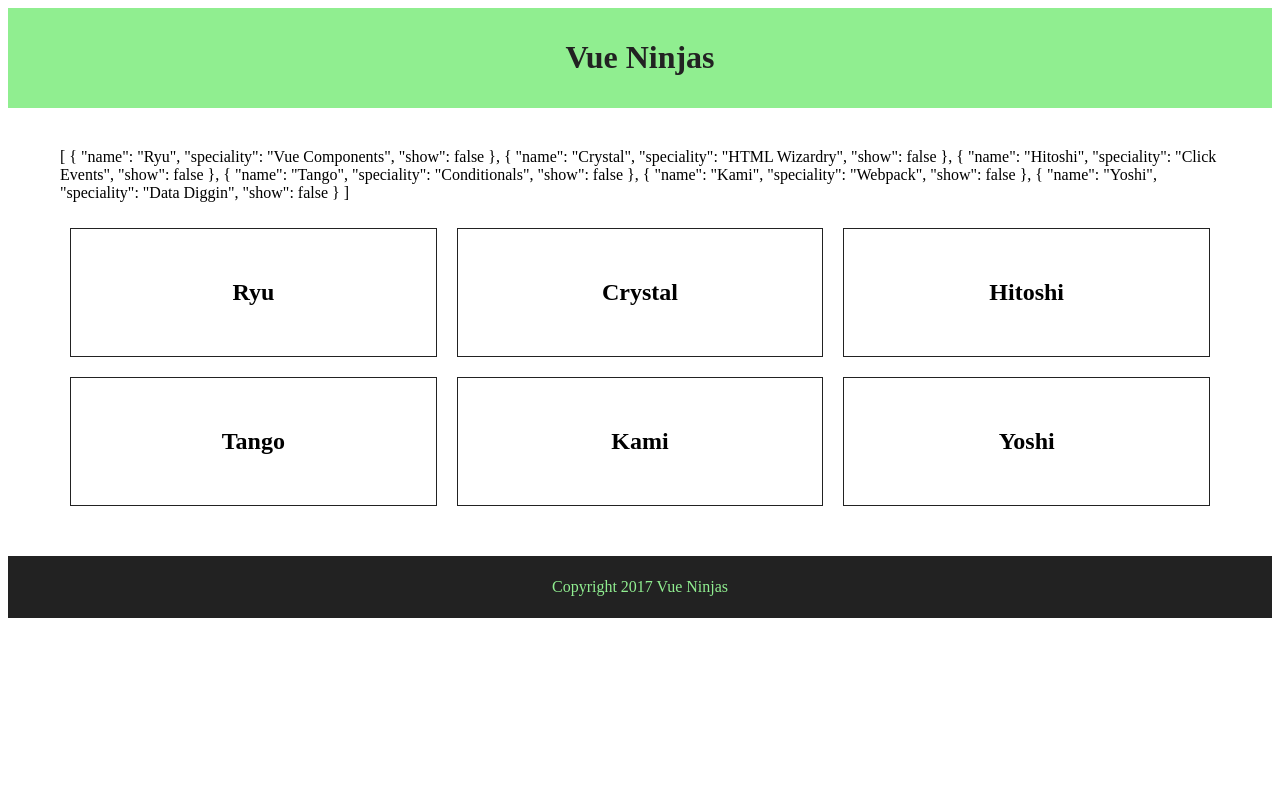
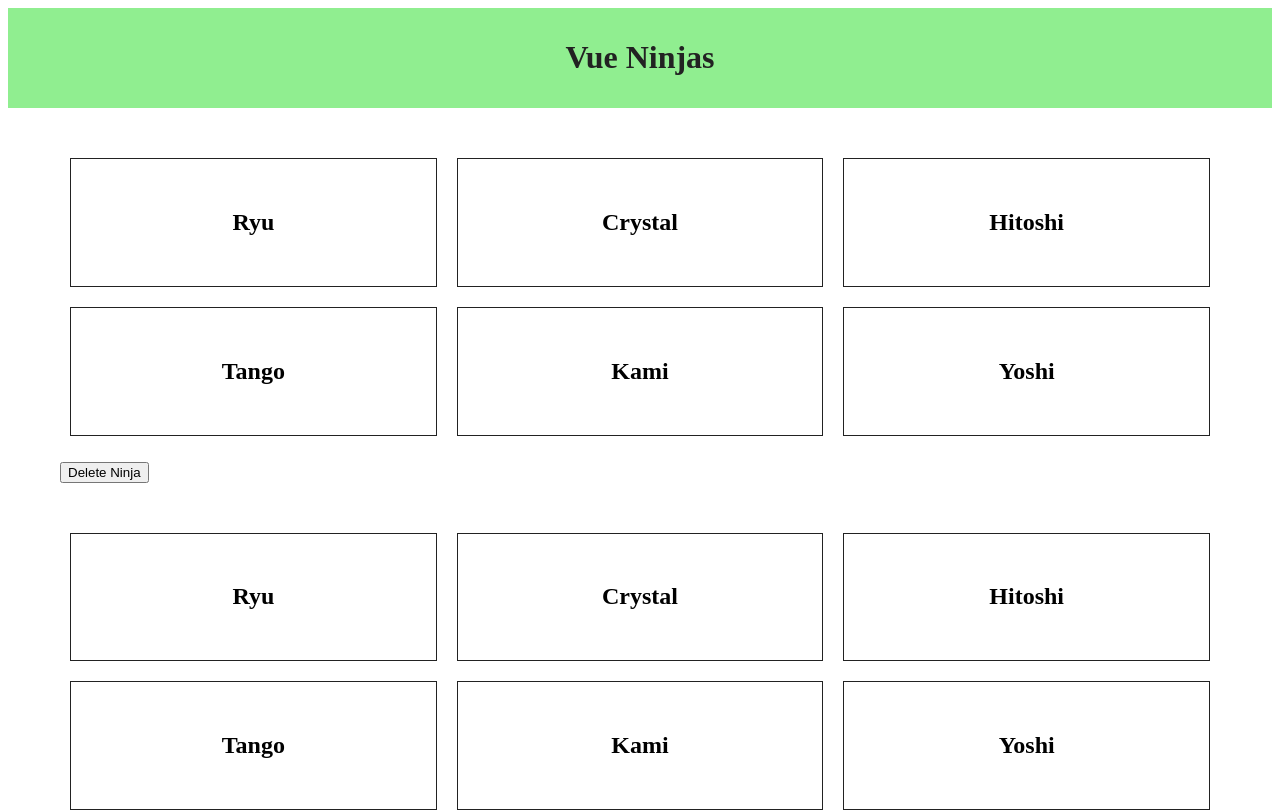
Before and after one commit to newklear-job/vuejsCLI-test, a Vue app: page / in a window 1280 px wide. Shown: the top 812 px of the page. Built offline with nearby package versions, Linux system fonts and the light colour scheme.

Commit message:
Primitive and Reference types

```diff
--- a/src/App.vue
+++ b/src/App.vue
@@ -1,9 +1,11 @@
 <template>
   <div>
-    <app-header></app-header>
-<app-ninjas v-bind:ninjas='ninjas'></app-ninjas>
+    <app-header v-bind:title="title"></app-header>
+    <app-ninjas v-bind:ninjas='ninjas'></app-ninjas>
 
-    <app-footer></app-footer>
+    <app-ninjas v-bind:ninjas='ninjas'></app-ninjas>
+
+    <app-footer v-bind:title="title"></app-footer>
   </div>
 </template>
 
@@ -27,7 +29,8 @@
           {name: 'Tango', speciality: 'Conditionals', show: false},
           {name: 'Kami', speciality: 'Webpack', show: false},
           {name: 'Yoshi', speciality: 'Data Diggin', show: false}
-      ]
+      ],
+      title: "Vue Ninjas"
     }
   }
 }
--- a/src/components/Footer.vue
+++ b/src/components/Footer.vue
@@ -1,16 +1,20 @@
 <template>
   <footer>
-<p>{{copyright}}</p>
+<p>{{copyright}} {{title}}</p>
   </footer>
 </template>
 
 <script>
 
 export default {
-
+props:{
+  title:{
+    type:String
+  }
+},
   data(){
     return {
-      copyright: 'Copyright 2017 Vue Ninjas'
+      copyright: 'Copyright 2017 '
     }
   }
 }
--- a/src/components/Header.vue
+++ b/src/components/Header.vue
@@ -1,6 +1,6 @@
 <template>
 <header>
-  <h1>{{title}}</h1>
+  <h1 v-on:click="changeTitle">{{title}}</h1>
 </header>
 </template>
 
@@ -8,9 +8,19 @@
 
 
 export default {
+  props:{
+    title:{
+      type:String
+    }
+  },
   data(){
     return {
         title: "Vue Ninjas"
+    }
+  },
+  methods:{
+    changeTitle:function(){
+      this.title="Vue Wizards"
     }
   }
 }
--- a/src/components/Ninjas.vue
+++ b/src/components/Ninjas.vue
@@ -1,12 +1,12 @@
 <template>
     <div id="ninjas">
-      {{this.ninjas}}
         <ul>
             <li v-for="ninja in ninjas" v-on:click="ninja.show = !ninja.show">
                 <h2>{{ ninja.name }}</h2>
                 <h3 v-show="ninja.show">{{ ninja.speciality }}</h3>
             </li>
         </ul>
+        <button v-on:click="deleteNinja">Delete Ninja</button>
     </div>
 </template>
 
@@ -24,8 +24,8 @@
         }
     },
     methods:{
-      test:function(){
-        this.ninjas
+      deleteNinja:function(){
+        this.ninjas.pop();
       }
     }
 }
```
